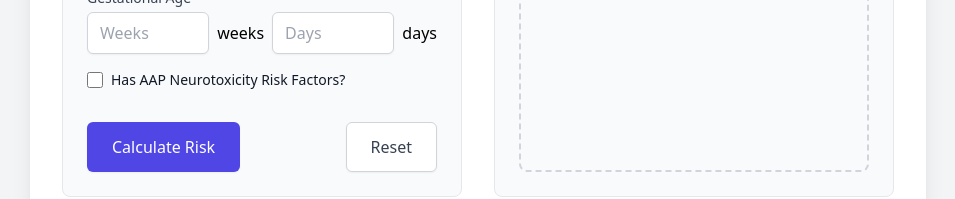
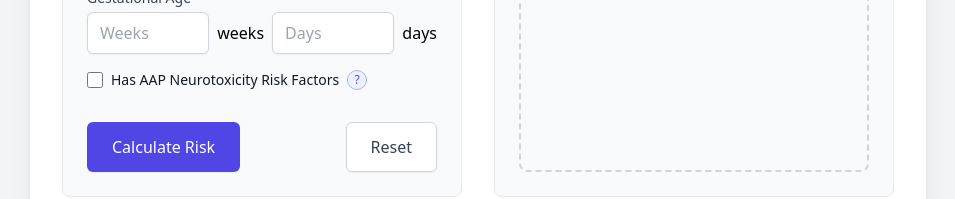
Before and after one commit to mfranco1/tcb-calculator, a React (Vite) app: page / in a window 1280 px wide. Shown: the part 523-722 px from the top of the page, without its empty margins (162-1117 px from the left). Built offline with nearby package versions, Linux system fonts and the light colour scheme.

Commit message:
Add: risk factors list

```diff
--- a/App.tsx
+++ b/App.tsx
@@ -1,4 +1,4 @@
-import React, { useState } from 'react';
+import React, { useEffect, useRef, useState } from 'react';
 import { CalculationInput, CalculationResult, BhutaniRiskZone, ThresholdStatus } from './types';
 import { calculateBilirubinRisk } from './services/bilirubinCalculator';
 import { BeakerIcon, ChartBarIcon, ClockIcon, SunIcon, CopyIcon, CheckIcon } from './constants';
@@ -18,6 +18,24 @@ const App: React.FC = () => {
     const [error, setError] = useState<string>('');
     const [isCopied, setIsCopied] = useState(false);
     const [toastMessage, setToastMessage] = useState('');
+    const [showRiskHelp, setShowRiskHelp] = useState(false);
+    const riskHelpContainerRef = useRef<HTMLDivElement | null>(null);
+
+    useEffect(() => {
+        if (!showRiskHelp) return;
+        const handleClickOutside = (event: MouseEvent | TouchEvent) => {
+            const target = event.target as Node | null;
+            if (riskHelpContainerRef.current && target && !riskHelpContainerRef.current.contains(target)) {
+                setShowRiskHelp(false);
+            }
+        };
+        document.addEventListener('mousedown', handleClickOutside);
+        document.addEventListener('touchstart', handleClickOutside);
+        return () => {
+            document.removeEventListener('mousedown', handleClickOutside);
+            document.removeEventListener('touchstart', handleClickOutside);
+        };
+    }, [showRiskHelp]);
 
     const handleChange = (e: React.ChangeEvent<HTMLInputElement>) => {
         const { name, value, type, checked } = e.target;
@@ -222,9 +240,49 @@ const App: React.FC = () => {
                                     <span>days</span>
                                 </div>
                             </div>
-                             <div className="flex items-center">
-                                <input type="checkbox" id="hasRiskFactors" name="hasRiskFactors" checked={input.hasRiskFactors} onChange={handleChange} className="h-4 w-4 text-indigo-600 focus:ring-indigo-500 border-gray-300 rounded" />
-                                <label htmlFor="hasRiskFactors" className="ml-2 block text-sm text-gray-900">Has AAP Neurotoxicity Risk Factors?</label>
+                            <div ref={riskHelpContainerRef} className="flex items-center relative">
+                                <input
+                                    type="checkbox"
+                                    id="hasRiskFactors"
+                                    name="hasRiskFactors"
+                                    checked={input.hasRiskFactors}
+                                    onChange={handleChange}
+                                    className="h-4 w-4 text-indigo-600 focus:ring-indigo-500 border-gray-300 rounded"
+                                />
+                                <label htmlFor="hasRiskFactors" className="ml-2 block text-sm text-gray-900">
+                                    Has AAP Neurotoxicity Risk Factors
+                                </label>
+                                <button
+                                    type="button"
+                                    onClick={() => setShowRiskHelp(v => !v)}
+                                    aria-expanded={showRiskHelp}
+                                    aria-controls="risk-help"
+                                    aria-label="Show AAP neurotoxicity risk factors"
+                                    className="ml-2 w-5 h-5 flex items-center justify-center rounded-full border border-indigo-300 bg-indigo-50 text-indigo-600 hover:bg-indigo-100 hover:text-indigo-700 focus:outline-none focus:ring-2 focus:ring-offset-2 focus:ring-indigo-500 text-xs"
+                                    title="Show risk factors"
+                                >
+                                    ?
+                                </button>
+                                {showRiskHelp && (
+                                    <div
+                                        id="risk-help"
+                                        role="dialog"
+                                        aria-label="AAP Neurotoxicity Risk Factors"
+                                        className="absolute top-full left-0 mt-2 w-80 max-w-[calc(100vw-2rem)] max-h-[calc(100vh-6rem)] overflow-y-auto bg-white border border-indigo-200 shadow-xl rounded-lg p-3 z-10 text-sm"
+                                    >
+                                        <p className="font-semibold text-indigo-700 mb-2">AAP Neurotoxicity Risk Factors</p>
+                                        <ul className="list-disc pl-5 space-y-1 text-gray-800">
+                                            <li>Isoimmune hemolytic disease</li>
+                                            <li>G6PD deficiency</li>
+                                            <li>Asphyxia</li>
+                                            <li>Significant lethargy</li>
+                                            <li>Temperature instability</li>
+                                            <li>SEPSIS</li>
+                                            <li>Acidosis</li>
+                                            <li>Albumin &lt;3 g/dL</li>
+                                        </ul>
+                                    </div>
+                                )}
                             </div>
                             {error && <p className="text-red-500 text-sm">{error}</p>}
                             <div className="flex items-center justify-between pt-4">
```
